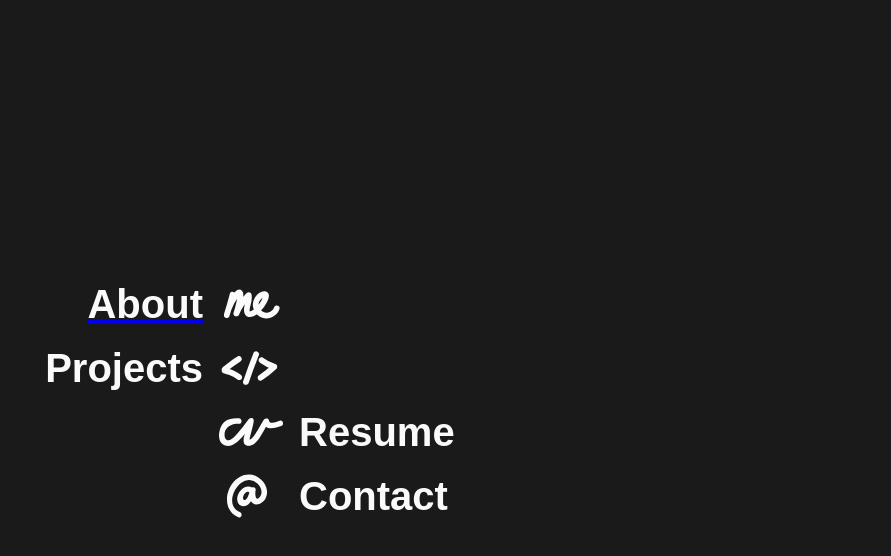
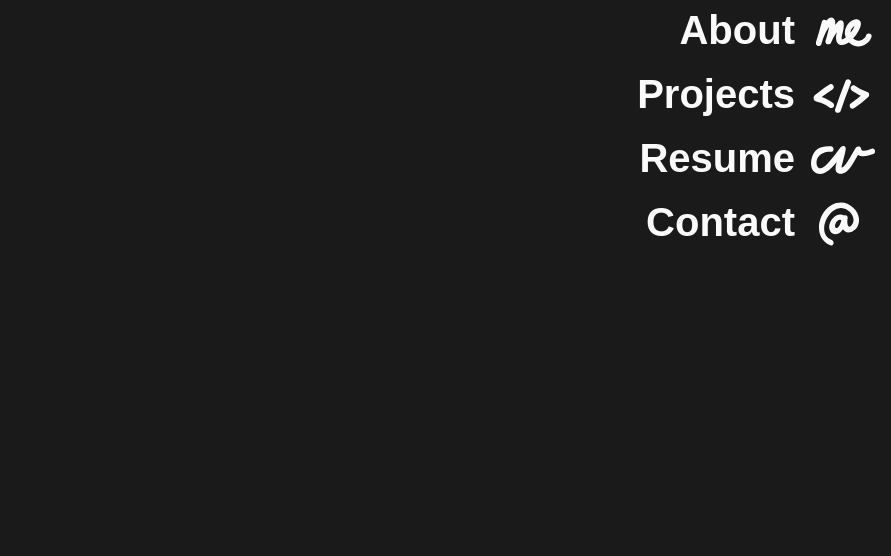
Before and after one commit to travisk-codes/travisk.info, a React (Create React App) app: page / in a window 1280 px wide. Shown: the top 556 px of the page, without its empty margins (389-1280 px from the left). Built offline with nearby package versions, Linux system fonts and the light colour scheme.

Commit message:
adds links

```diff
--- a/src/views/Home.js
+++ b/src/views/Home.js
@@ -1,8 +1,6 @@
 import React, { Fragment, useState, useEffect } from 'react'
 import styled from 'styled-components'
 import { Link } from 'react-router-dom'
-import DarkModeToggle from '../components/Toggle'
-
 import Svg from '../svg'
 
 function useWindowSize() {
@@ -49,16 +47,11 @@ const Title = styled.div`
 	color: #fafafa
 	box-sizing: border-box;
 	text-decoration: unset;
+	padding-bottom: 0.1em;
 	&:hover {
 		text-decoration: underline dashed #fafafa;
 	}
 `
-/*const Icon = styled.img`
-	border: 1px solid black;
-	width: 6em;
-	height: 6em;
-	margin: 1em;
-`*/
 const Space = styled.div`
 	font-size: 2.5em;
 	font-weight: bolder;
@@ -99,7 +92,7 @@ bottom: 0;
 z-index: 1;
 display: flex;
 flex-direction: column;
-justify-content: center;
+justify-content: flex-start;
 background-color: #1a1a1a;
 `
 const Icon = styled.svg`
@@ -109,15 +102,22 @@ const Icon = styled.svg`
 	width: ${props => (props.width ? props.width : '4em')};
 	height: ${props => (props.width ? props.width : '4em')};
 	padding-left: ${props => props.paddingLeft}
+`
+const A = styled.a`
+	outline: none;
+	text-decoration: none;
+`
+const SLink = styled(Link)`
+	text-decoration: none;
+`
 
-`
 function Home(props) {
 	const size = useWindowSize()
-	const unbalanced = size.width < 500 ? true : false
+	const unbalanced = true
 
 	return (
 		<Page style={{alignItems: unbalanced ? 'flex-end' : 'center'}}>
-			<Link to='/about'>
+			<SLink style={{textDecoration: 'none'}} to='/about'>
 				<LinkRow style={{paddingLeft: '0.3em'}} left unbalanced={unbalanced} to='About'>
 					<Icon
 						width={Svg.about.width}
@@ -126,7 +126,9 @@ function Home(props) {
 						<path d={Svg.about.path} />
 					</Icon>
 				</LinkRow>
-			</Link>
+			</SLink>
+
+			<SLink to='projects'>
 				<LinkRow style={{paddingLeft: '0.15em'}} left unbalanced={unbalanced} to='Projects'>
 					<Icon
 						width={Svg.projects.width}
@@ -135,7 +137,9 @@ function Home(props) {
 						<path d={Svg.projects.path} />
 					</Icon>
 				</LinkRow>
+			</SLink>
 
+			<A href='https://hire.travisk.info'>
 				<LinkRow left={unbalanced} unbalanced={unbalanced} to='Resume'>
 					<Icon
 						width={Svg.resume.width}
@@ -144,7 +148,9 @@ function Home(props) {
 						<path d={Svg.resume.path} />
 					</Icon>
 				</LinkRow>
+			</A>
 
+			<SLink to='/contact'>
 				<LinkRow style={{paddingLeft: '0.5em'}} left={unbalanced} unbalanced={unbalanced} to='Contact'>
 					<Icon
 						width={Svg.contact.width}
@@ -154,6 +160,7 @@ function Home(props) {
 						<path d={Svg.contact.path} />
 					</Icon>
 				</LinkRow>
+			</SLink>
 		</Page>
 	)
 }
```
Lines whose indentation alone changed are shown as unchanged.
